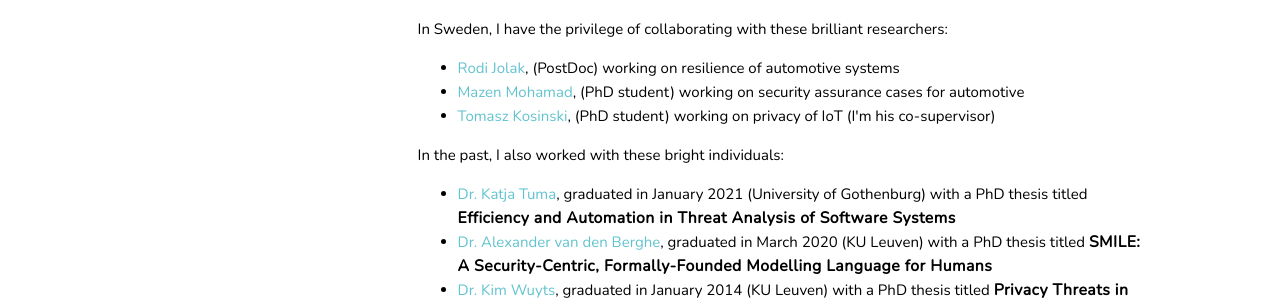
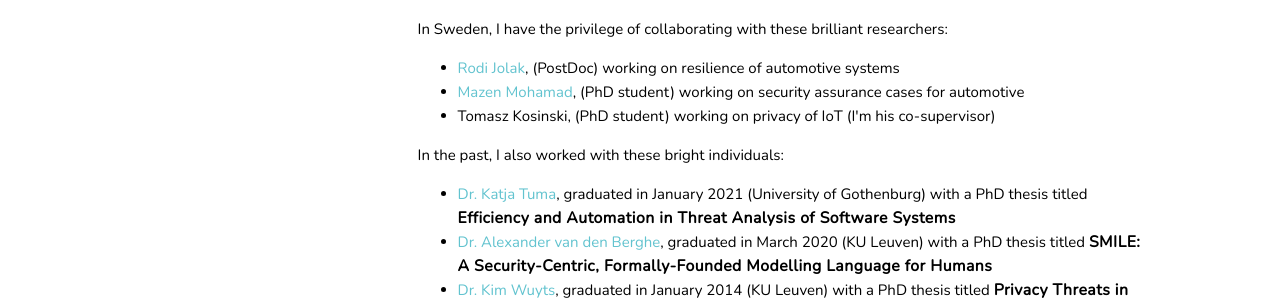
Before and after one commit to riccardoscandariato/riccardoscandariato.github.io, a Jekyll site: the page built from index.md, in a window 1280 px wide and 900 px high, scrolled down 1052 px. Shown: the part 310-610 px from the top of the window. Built offline with Jekyll 4.4.1, drawn with Linux system fonts in a browser that asks for light colours; some of the changed lines change nothing that is shown.

Commit message:
update list phds

```diff
--- a/index.md
+++ b/index.md
@@ -51,7 +51,7 @@ Since late 2020, I'm the head of the Institute of Software Security at the <stro
 <ul>
 <li><a href="http://www.rodijolak.com" target="_blank">Rodi Jolak</a>, (PostDoc) working on resilience of automotive systems</li>
 <li><a href="https://scholar.google.se/citations?user=UsHTVwkAAAAJ&hl=en" target="_blank">Mazen Mohamad</a>, (PhD student) working on security assurance cases for automotive</li>
-<li><a href="https://cse.gu.se/om/interaktionsdesign/forskare/tomasz-kosinski" target="_blank">Tomasz Kosinski</a>, (PhD student) working on privacy of IoT (I'm his co-supervisor)</li>
+<li>Tomasz Kosinski, (PhD student) working on privacy of IoT (I'm his co-supervisor)</li>
 </ul>
 
 <p>In the past, I also worked with these bright individuals:
```
